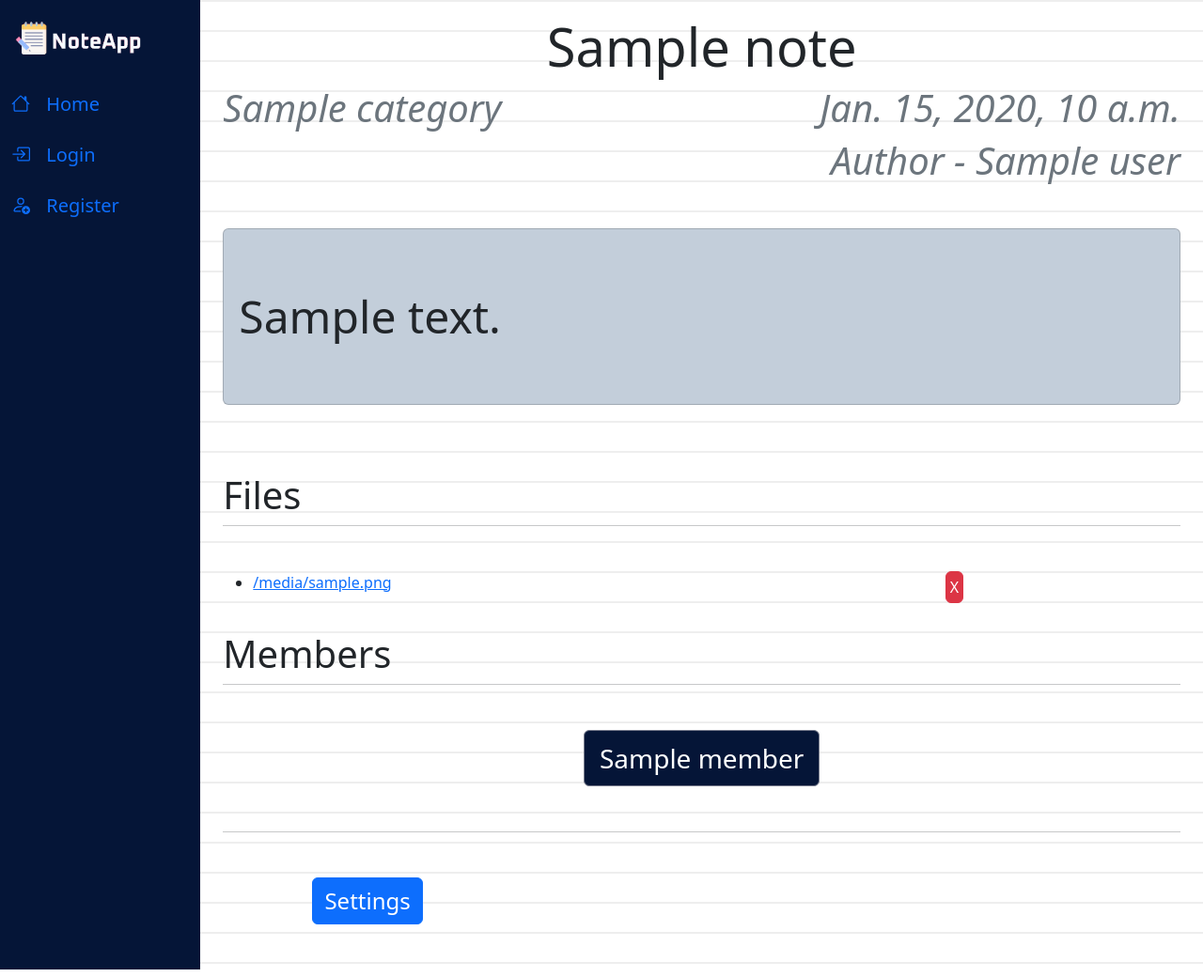
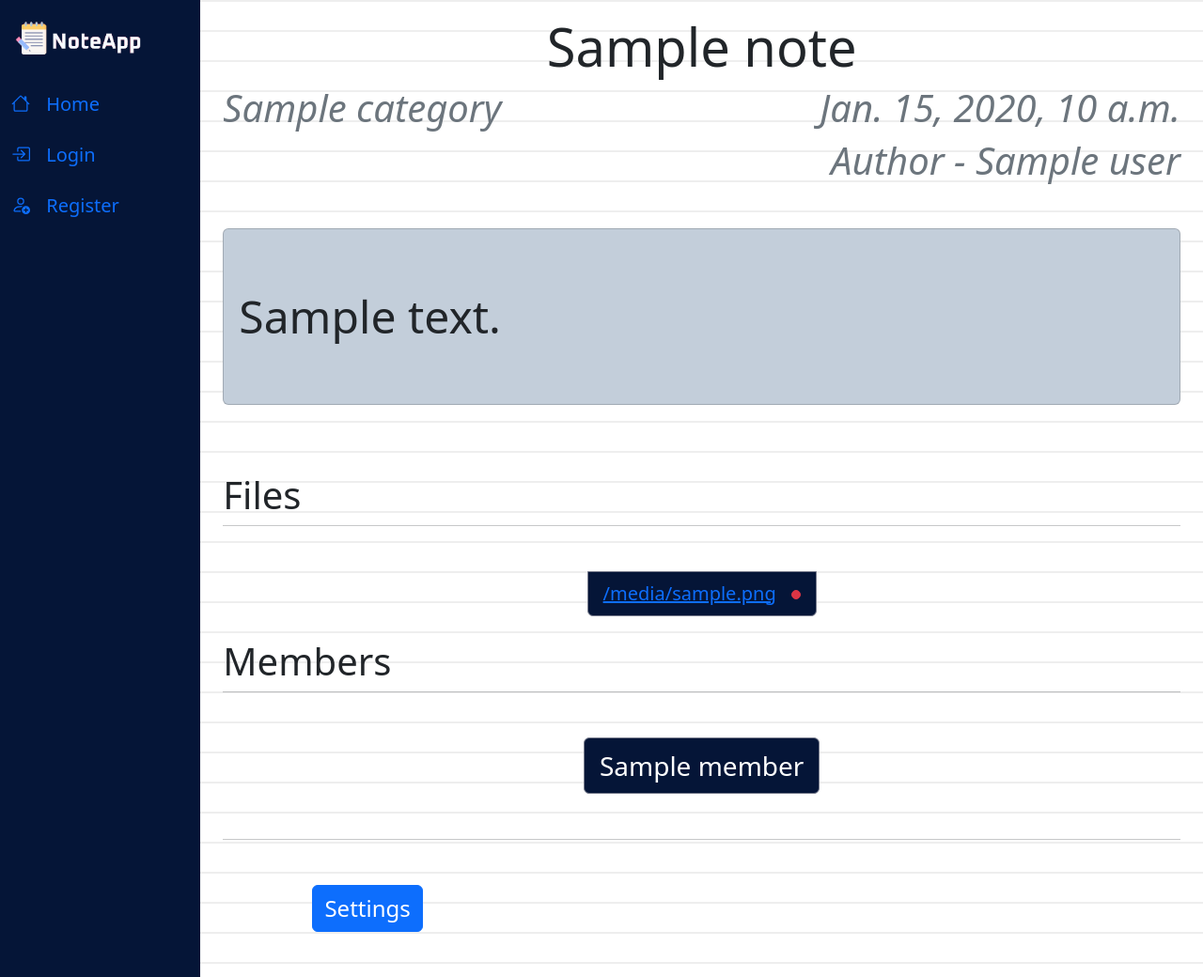
Before and after one commit to g-boron/NoteApp, a Django app: template notes/templates/notes/show.html in a window 1280 px wide. Shown: the whole page at 94% size. Run offline with Django 4.2, Linux system fonts and the light colour scheme; tables that the repository leaves empty hold one stand-in row (values such as "Sample post"); the template is opened without the code that fills it: values that come from a table or form of the project are taken from there, most other values are stand-ins (such as "Sample title", 1, 10 or a date in 2020); data that the repository does not hold is empty; parts of the project's set-up code (start-up, migrations or seed data) failed here and were passed over; some libraries are stand-ins or nearby versions.

Commit message:
Change files displaying style

```diff
--- a/notes/templates/notes/show.html
+++ b/notes/templates/notes/show.html
@@ -96,24 +96,15 @@
         <div class="container">
             <h1 class="fw-light text-center text-lg-start mt-4 mb-0">Files</h1>
             <hr class="mt-2 mb-5">
-            <ul>
-                {% for note_file in note.notefile_set.all %}
-                <div class="row">
-                    <div class="col-md-6">
-                        <li class="text-start mb-3">
-                            <a href="{% url 'download' note_file.id %}">
-                                {{ note_file.filename|slice:':30' }}{% if note_file.filename|length > 30 %}...{% endif %}
-                            </a>
-                        </li>
-                    </div>
-                    <div class="col-md-6">
-                        <a href="{% url 'delete_file' note_file.id note.id %}" class="btn btn-danger p-1 confirm-delete">X</a>
-                    </div>
-
-                </div>
-
-                {% endfor %}
-            </ul>
+            <div class="d-flex justify-content-center">
+                <ul class="list-group">
+                    {% for note_file in note.notefile_set.all %}
+                        <a href="{% url 'download' note_file.id %}">
+                            <li class="list-group-item text-white fs-5" style="background-color: #051537; border-color: #777b8c;">{{ note_file.filename|slice:':20' }}{% if note_file.filename|length > 20 %}...{% endif %}<a href="{% url 'delete_file' note_file.id note.id %}" class="btn btn-danger p-1 ms-3 confirm-delete"> </a></li>
+                        </a>
+                    {% endfor %}
+                </ul>
+            </div>
         </div>
 
     {% endif %}
@@ -121,7 +112,7 @@
     <div class="container mb-5">
         <h1 class="fw-light text-center text-lg-start mt-4 mb-0">Members</h1>
         <hr class="mt-2 mb-5">
-        <div class=" d-flex justify-content-center">
+        <div class="d-flex justify-content-center">
             <ul class="list-group">
                 {% for member in note.members %}
                     <li class="list-group-item text-white fs-3" style="background-color: #051537; border-color: #777b8c;">{{ member }} {% if member != note.user.username and note.user == user %} <a href="{% url 'delete_member' note.id member %}" class="btn btn-danger p-1 ms-3 confirm-delete"> </a> {% endif %}</li>
```
